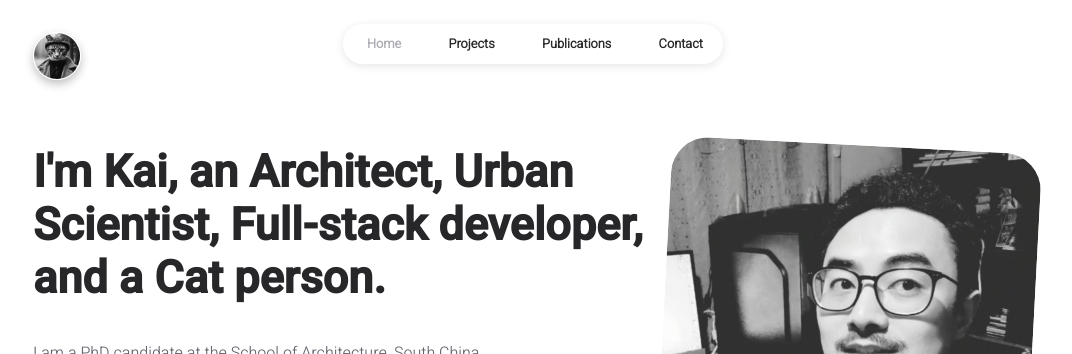
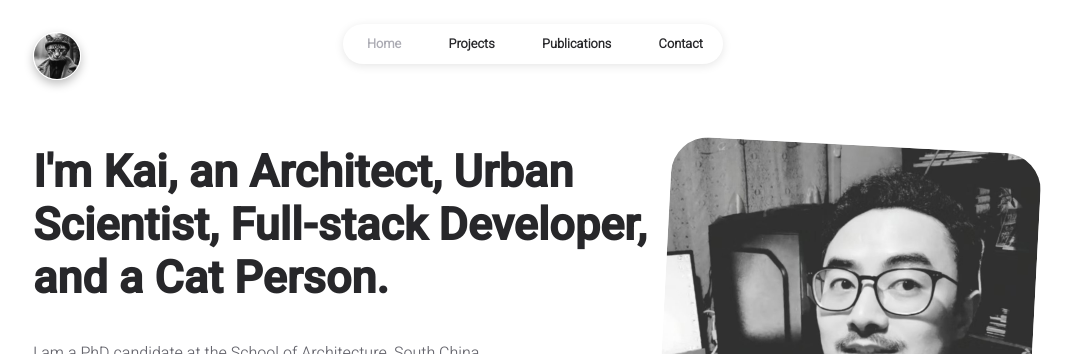
Before and after one commit to kekehurry/arhukai.com, a React (Create React App) app: page / in a window 1280 px wide. Shown: the top 354 px of the page, without its empty margins (107-1179 px from the left). Built offline with nearby package versions, Linux system fonts and the light colour scheme.

Commit message:
update intro

```diff
--- a/src/data/user.js
+++ b/src/data/user.js
@@ -12,7 +12,7 @@ const INFO = {
 	},
 
 	about: {
-		title: "I'm Kai, an Architect, Urban Scientist, Full-stack developer, and a Cat person.",
+		title: "I'm Kai, an Architect, Urban Scientist, Full-stack Developer, and a Cat Person.",
 		description:
 			"I am a PhD candidate at the School of Architecture, South China University of Technology, with two years of professional experience as an architect. I was a visiting student at the MIT Media Lab, where I collaborated with the MIT City Science group in 2023-2024. My research focuses on creating innovative tools for urban planning, including case-based design system and agent-based model. As a developer, I am the principal contributor to the CityFlow platform. This platform empower urban researchers to develop workflows and craft data-driven solutions to address complex urban challenges.",
 		links: [
```
